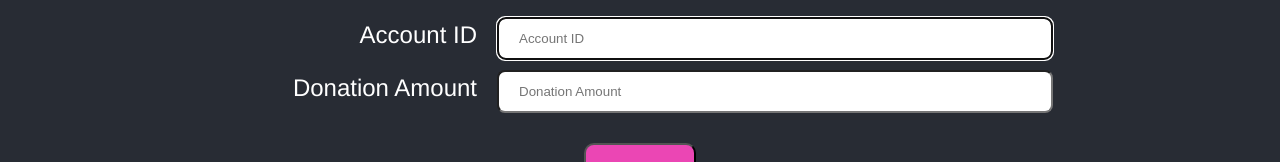
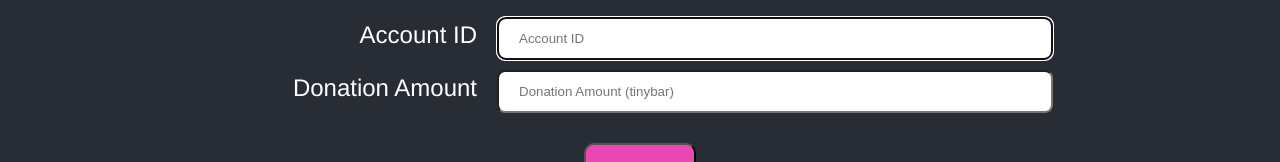
Before and after one commit to shaylagrymaloski/mentHERship, a React (Create React App) app in the folder client/: page /donations in a window 1280 px wide. Shown: the part 284-446 px from the top of the page. Built offline with nearby package versions, Linux system fonts and the light colour scheme.

Commit message:
updated donations page units (tinybar)

```diff
--- a/client/src/pages/Donations.js
+++ b/client/src/pages/Donations.js
@@ -46,7 +46,7 @@ const DonationPage = () => {
       setConfetti(1)
       setAccountId("")
       setDonationAmount("")
-      setSuccessMessage("Thank you for your donation of " + donationAmmount + "Hbar!")
+      setSuccessMessage("Thank you for your donation of " + donationAmmount + "tinybar!")
       console.log("The transfer transaction from my account to the new account was: " + transactionReceipt.status.toString());
 
     }catch(error){
@@ -79,7 +79,7 @@ const DonationPage = () => {
           <Form.Label class="registerText">Donation Amount</Form.Label>
           <Form.Control
             type="donationAmount"
-            placeholder="Donation Amount"
+            placeholder="Donation Amount (tinybar)"
             value={donationAmmount}
             onChange={(e) => setDonationAmount(e.target.value)}
           />
```
